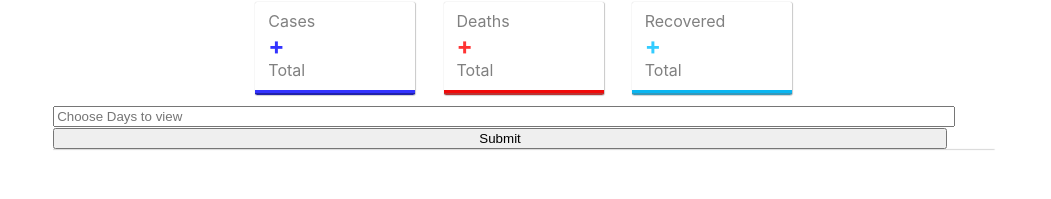
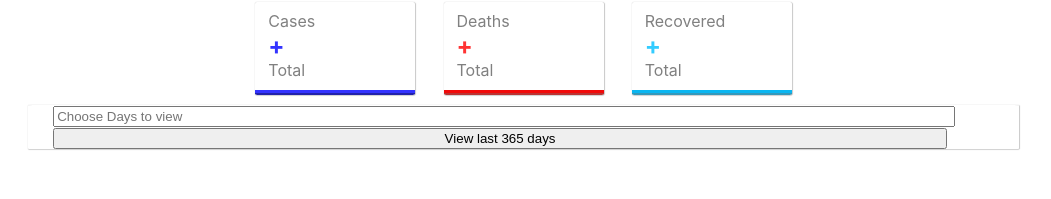
Before and after one commit to DaquanJ/mask, a React (Create React App) app in the folder client/: page / in a window 1280 px wide. Shown: the part 96-295 px from the top of the page, without its empty margins (86-1137 px from the left). Built offline with nearby package versions, Linux system fonts and the light colour scheme; no server answers.

Commit message:
added default lastDays to days state, changed value of submit included days input dynamically

```diff
--- a/client/src/components/lineChart.jsx
+++ b/client/src/components/lineChart.jsx
@@ -7,7 +7,7 @@ import '../styles/lineChart.css'
 const LineChart = () => {
 
     const [historicalData, setHistoricalData] = useState([]);
-    const [days, setDays] = useState({});
+    const [days, setDays] = useState({ lastDays: '365' });
 
 
     function modifiedData(data) {
@@ -64,12 +64,13 @@ const LineChart = () => {
 
 
     return (
-        <div>
-            <form onChange={(e) => handleChange(e)} onSubmit={(event) => handleSubmit(event)} >
+        <div className='chart' >
+
+            <form className='view' onChange={(e) => handleChange(e)} onSubmit={(event) => handleSubmit(event)} >
                 <input type="text" id='lastDays' placeholder='Choose Days to view' />
-                <input type="submit" />
+                <input type="submit" value={`View last ${days.lastDays} days`} />
             </form>
-            <div className='chart' >
+
             {historicalData.length > 0 &&
 
                 <Line
@@ -118,7 +119,7 @@ const LineChart = () => {
 
         </div>
 
-        </div>
+
     );
 }
 
```
Lines whose indentation alone changed are shown as unchanged.
